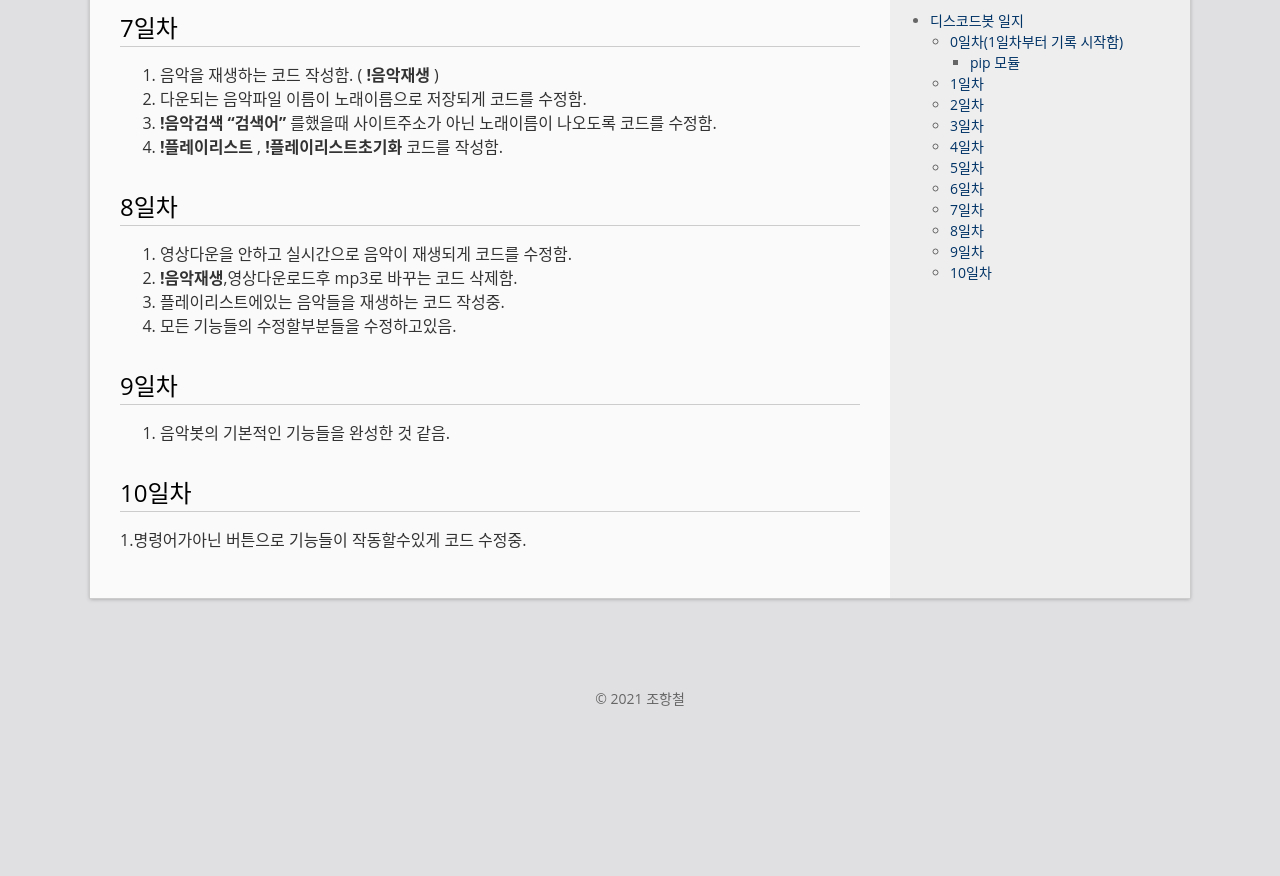
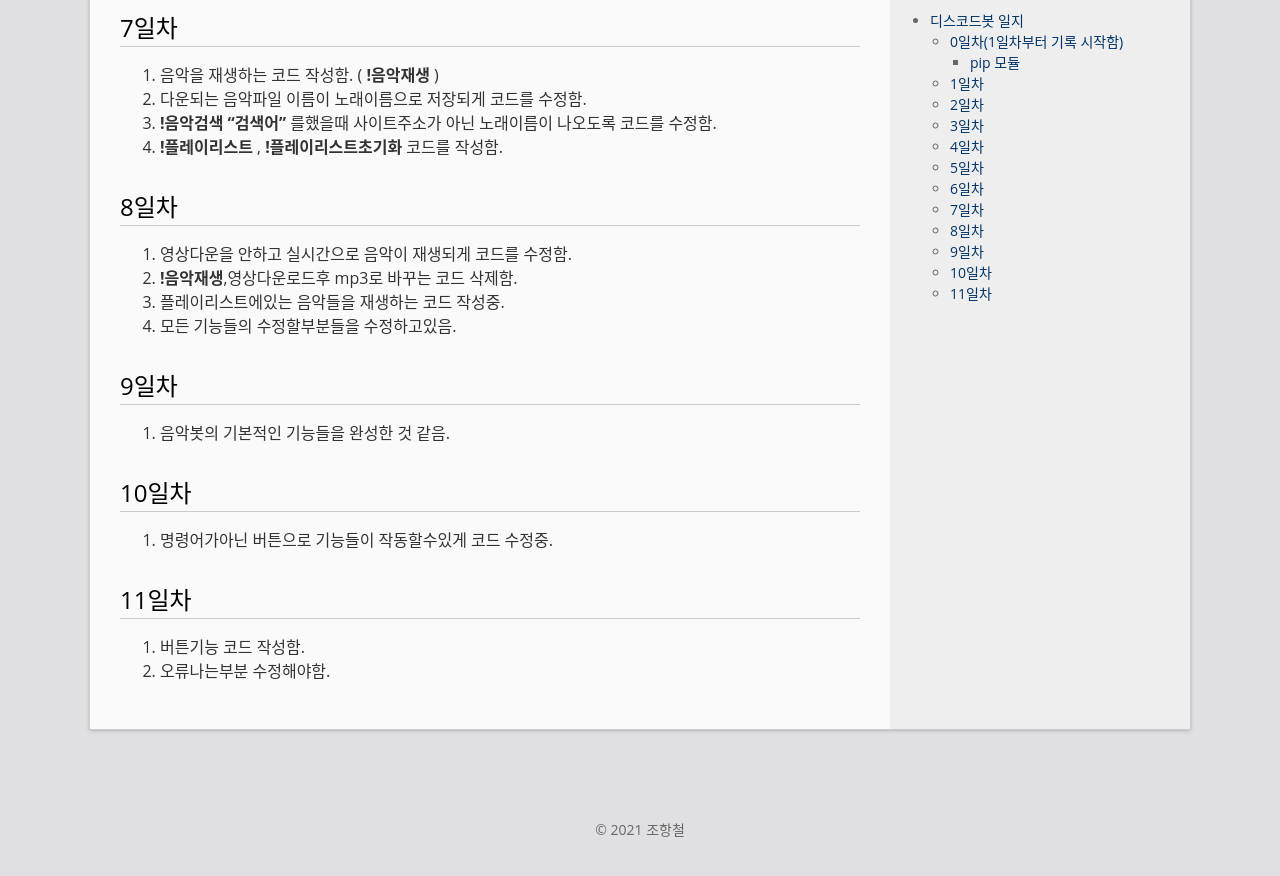
Before and after one commit to chohz1003/chohz1003.github.com, a Jekyll site: the page built from _posts/2021-07-17-Discord-Bot.md, in a window 1280 px wide and 900 px high, scrolled down 1649 px. Shown: the top 876 px of the window. Built offline with Jekyll 4.4.1, drawn with Linux system fonts in a browser that asks for light colours; before the commit the page ends 2418 px from its top, so only the background shows below that.

Commit message:
Update 2021-07-17-Discord-Bot.md

```diff
--- a/_posts/2021-07-17-Discord-Bot.md
+++ b/_posts/2021-07-17-Discord-Bot.md
@@ -66,4 +66,8 @@ pip install asyncio
 1. 음악봇의 기본적인 기능들을 완성한 것 같음.
 
 ## 10일차
-1.명령어가아닌 버튼으로 기능들이 작동할수있게 코드 수정중.
+1. 명령어가아닌 버튼으로 기능들이 작동할수있게 코드 수정중.
+
+## 11일차
+1. 버튼기능 코드 작성함.
+2. 오류나는부분 수정해야함.
```
